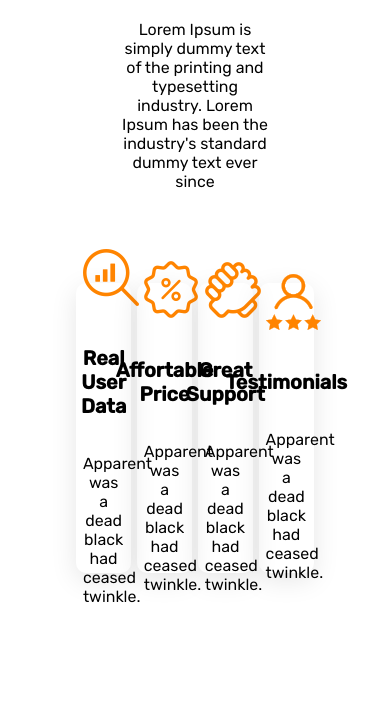
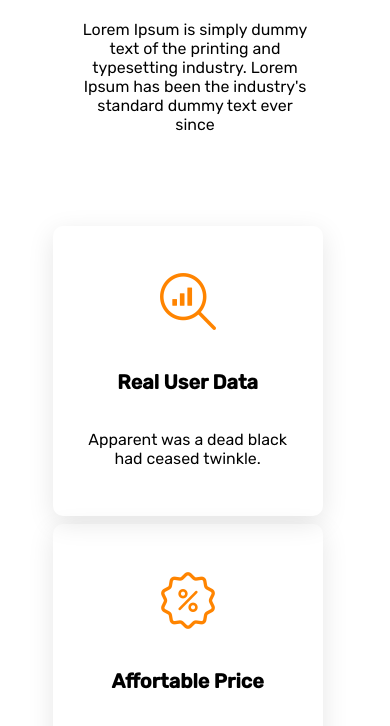
Before and after one commit to AlxandrV/responsive1, a plain HTML site: page index.html in a window 390 px wide. Shown: the part 76-802 px from the top of the page. Drawn offline with Linux system fonts and the light colour scheme; files whose address does not match are found by name.

Commit message:
Update version tablets
Rendu final pour la version tablette

```diff
--- a/style.css
+++ b/style.css
@@ -72,7 +72,7 @@ main > div{
 }
 
 div > div{
-    width: 23.1%;
+    width: 16.875rem;
     height: 18.125rem;
     box-shadow: 0 7px 27px rgba(0, 0, 0, .1);
     border-radius: 10px;
@@ -85,3 +85,19 @@ div > p{
 h3{
     font-size: 1.25rem;
 }
+
+/* Media queries tablets ----------------------------------------------------------------------------------*/
+@media all and (max-width: 767.98px){
+    main > p{
+        width: 60%;
+    }
+
+    main > div{
+        width: 73%;
+        flex-wrap: wrap;
+    }
+
+    div > div{
+        margin-bottom: 3%;
+    }
+}
```
